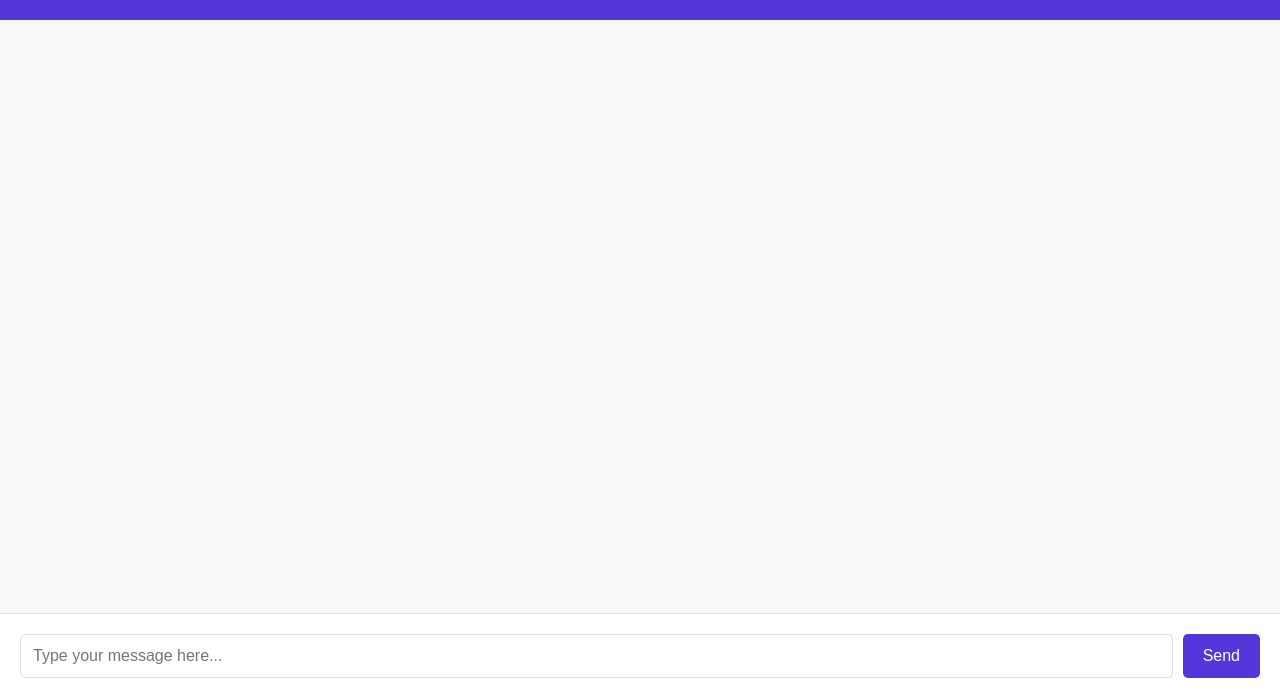
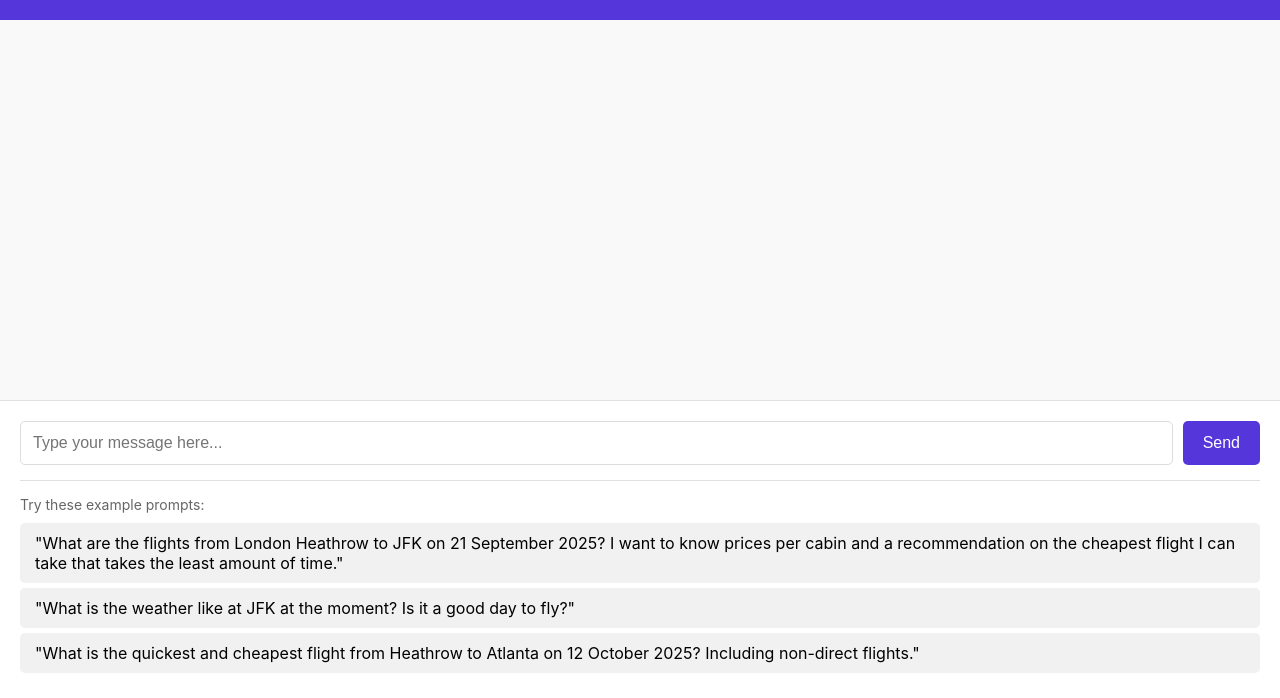
Before and after one commit to sebharvey/AgenticAI, a plain HTML site: page src/TestAiAgent.Web/index.html in a window 1280 px wide. Shown: the part 102-800 px from the top of the page. Drawn offline with Linux system fonts and the light colour scheme.

Commit message:
Update index.html

```diff
--- a/src/TestAiAgent.Web/index.html
+++ b/src/TestAiAgent.Web/index.html
@@ -113,6 +113,7 @@
 
         .input-container {
             display: flex;
+            flex-direction: column;
             padding: 20px;
             background-color: white;
             border-top: 1px solid #e0e0e0;
@@ -164,6 +165,37 @@
         .typing-container {
             width: 100%;
         }
+
+        /* Example prompts section */
+        .example-prompts {
+            margin-top: 15px;
+            border-top: 1px solid #e0e0e0;
+            padding-top: 15px;
+        }
+
+        .example-prompt {
+            background-color: #f1f1f1;
+            padding: 10px 15px;
+            margin: 5px 0;
+            border-radius: 5px;
+            cursor: pointer;
+            transition: background-color 0.2s;
+        }
+
+        .example-prompt:hover {
+            background-color: #e0e0e0;
+        }
+
+        .example-prompts-title {
+            font-size: 14px;
+            color: #666;
+            margin-bottom: 10px;
+        }
+
+        .input-with-button {
+            display: flex;
+            width: 100%;
+        }
     </style>
 </head>
 <body>
@@ -174,8 +206,16 @@
         <!-- Messages will be displayed here -->
     </div>
     <div class="input-container">
-        <input type="text" id="message-input" placeholder="Type your message here..." autofocus>
-        <button id="send-button">Send</button>
+        <div class="input-with-button">
+            <input type="text" id="message-input" placeholder="Type your message here..." autofocus>
+            <button id="send-button">Send</button>
+        </div>
+        <div class="example-prompts">
+            <div class="example-prompts-title">Try these example prompts:</div>
+            <div class="example-prompt" id="prompt1"></div>
+            <div class="example-prompt" id="prompt2">"What is the weather like at JFK at the moment? Is it a good day to fly?"</div>
+            <div class="example-prompt" id="prompt3"></div>
+        </div>
     </div>
 
     <script>
@@ -183,6 +223,7 @@
         const chatContainer = document.getElementById('chat-container');
         const messageInput = document.getElementById('message-input');
         const sendButton = document.getElementById('send-button');
+        const examplePrompts = document.querySelectorAll('.example-prompt');
 
         // Generate session ID (GUID)
         function generateGuid() {
@@ -195,6 +236,35 @@
 
         // Session ID for this chat session
         const sessionId = generateGuid();
+
+        // Generate dates for example prompts (about 6 months in the future)
+        function generateFutureDates() {
+            const today = new Date();
+
+            // First date (for JFK flight)
+            const firstDate = new Date(today);
+            firstDate.setMonth(today.getMonth() + 6);
+            const firstDay = firstDate.getDate();
+            const firstMonth = firstDate.toLocaleString('en-US', { month: 'long' });
+            const firstYear = firstDate.getFullYear();
+
+            // Second date (for Atlanta flight, 3 weeks after first date)
+            const secondDate = new Date(firstDate);
+            secondDate.setDate(firstDate.getDate() + 21);
+            const secondDay = secondDate.getDate();
+            const secondMonth = secondDate.toLocaleString('en-US', { month: 'long' });
+            const secondYear = secondDate.getFullYear();
+
+            // Set the prompt texts
+            document.getElementById('prompt1').textContent =
+                `"What are the flights from London Heathrow to JFK on ${firstDay} ${firstMonth} ${firstYear}? I want to know prices per cabin and a recommendation on the cheapest flight I can take that takes the least amount of time."`;
+
+            document.getElementById('prompt3').textContent =
+                `"What is the quickest and cheapest flight from Heathrow to Atlanta on ${secondDay} ${secondMonth} ${secondYear}? Including non-direct flights."`;
+        }
+
+        // Generate the dates when the page loads
+        generateFutureDates();
 
         // Add a new message to the chat
         function addMessage(text, isUser) {
@@ -382,6 +452,10 @@
             messageInput.disabled = true;
             sendButton.disabled = true;
             sendButton.innerHTML = '<div class="spinner"></div>';
+            examplePrompts.forEach(prompt => {
+                prompt.style.pointerEvents = 'none';
+                prompt.style.opacity = '0.5';
+            });
         }
 
         // Enable input after response is received
@@ -390,6 +464,10 @@
             sendButton.disabled = false;
             sendButton.textContent = 'Send';
             messageInput.focus();
+            examplePrompts.forEach(prompt => {
+                prompt.style.pointerEvents = 'auto';
+                prompt.style.opacity = '1';
+            });
         }
 
         // Event listeners
@@ -411,6 +489,15 @@
             }
         });
 
+        // Example prompts event listeners
+        examplePrompts.forEach(prompt => {
+            prompt.addEventListener('click', () => {
+                const promptText = prompt.textContent.replace(/^"|"$/g, ''); // Remove surrounding quotes
+                messageInput.value = promptText;
+                sendMessage(promptText);
+            });
+        });
+
         // Initial focus
         messageInput.focus();
     </script>
```
